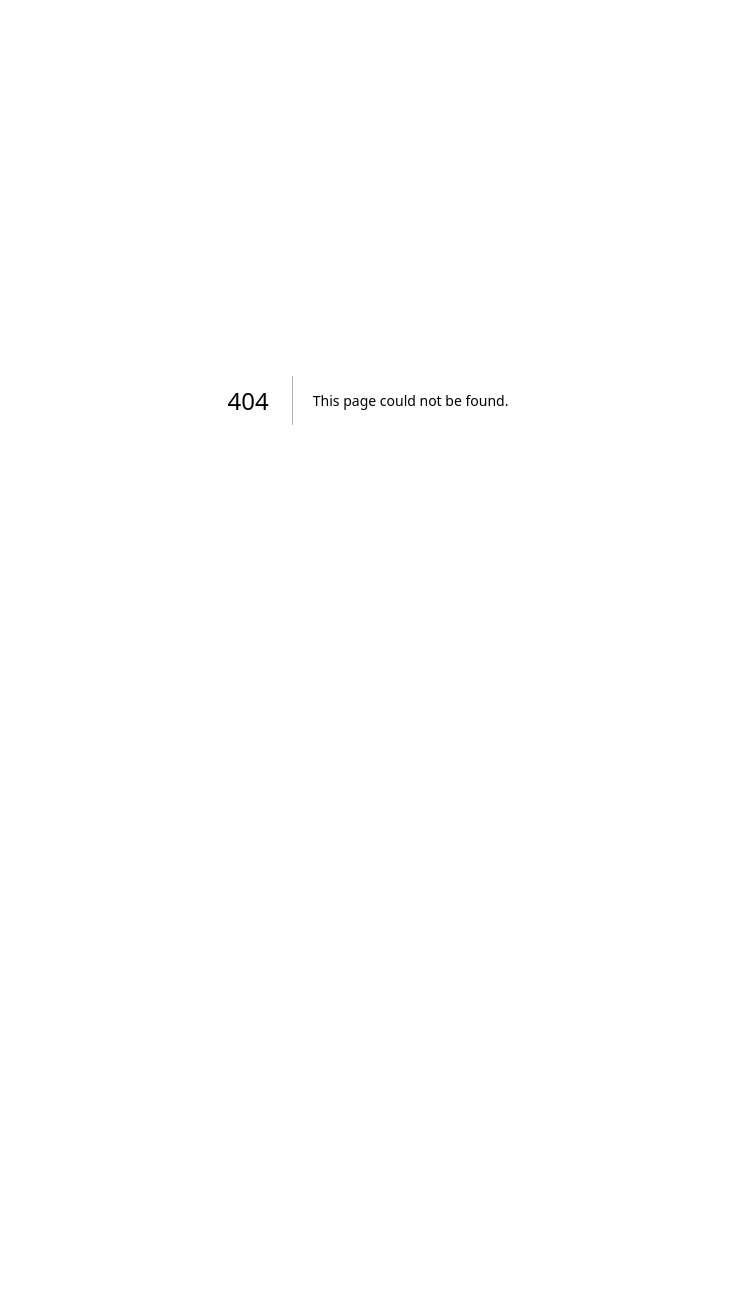
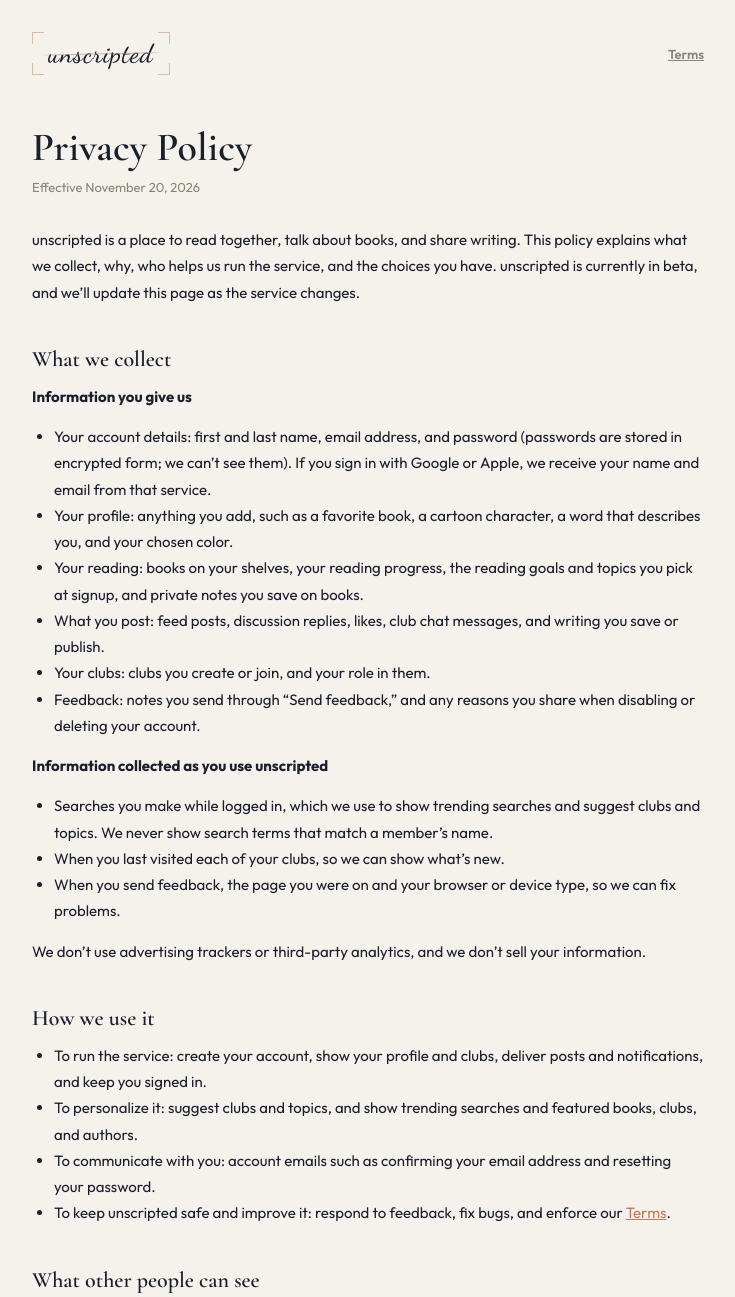
Before and after one commit to unscriptedconversations/unscripted, a Next.js app: page /privacy in a window 1280 px wide. Before the commit this address had no page. Shown: the top 1297 px of the page, without its empty margins (272-1007 px from the left). Before the commit the page ends 800 px from the top, so only its background shows below. Built offline with nearby package versions, Linux system fonts and the light colour scheme.

Commit message:
Create privacy.js

```diff
--- /dev/null
+++ b/pages/privacy.js
@@ -0,0 +1,102 @@
+import { useRouter } from 'next/router'
+import Logo from '../components/Logo'
+
+// Privacy policy. Plain-language draft written from what the site actually
+// collects — have it reviewed before relying on it. Update EFFECTIVE and the
+// sections below whenever data handling changes (e.g. turning on AI features).
+const EFFECTIVE = 'November 20, 2026'
+const CONTACT = 'unscriptedbookclub3@gmail.com'
+
+const H = ({ children }) => (
+  <h2 style={{ fontFamily: 'var(--hd)', fontSize: 22, fontWeight: 600, color: 'var(--ink)', margin: '40px 0 12px' }}>{children}</h2>
+)
+const P = ({ children }) => (
+  <p style={{ fontFamily: 'var(--ui)', fontSize: 15, color: 'var(--ink)', lineHeight: 1.75, margin: '0 0 14px' }}>{children}</p>
+)
+const UL = ({ children }) => (
+  <ul style={{ fontFamily: 'var(--ui)', fontSize: 15, color: 'var(--ink)', lineHeight: 1.75, margin: '0 0 14px', paddingLeft: 22 }}>{children}</ul>
+)
+
+export default function Privacy() {
+  const router = useRouter()
+  return (
+    <div style={{ minHeight: '100vh', background: 'var(--bg)' }}>
+      <div style={{ maxWidth: 720, margin: '0 auto', padding: '32px 24px 96px' }}>
+        <div style={{ display: 'flex', alignItems: 'center', justifyContent: 'space-between', marginBottom: 48 }}>
+          <div style={{ cursor: 'pointer' }} onClick={() => router.push('/')}><Logo /></div>
+          <a href="/terms" style={{ fontFamily: 'var(--ui)', fontSize: 13, fontWeight: 600, color: 'var(--txD)' }}>Terms</a>
+        </div>
+
+        <h1 style={{ fontFamily: 'var(--hd)', fontSize: 40, fontWeight: 600, color: 'var(--ink)', margin: '0 0 8px' }}>Privacy Policy</h1>
+        <div style={{ fontFamily: 'var(--ui)', fontSize: 13, color: 'var(--txD)', marginBottom: 32 }}>Effective {EFFECTIVE}</div>
+
+        <P>unscripted is a place to read together, talk about books, and share writing. This policy explains what we collect, why, who helps us run the service, and the choices you have. unscripted is currently in beta, and we&rsquo;ll update this page as the service changes.</P>
+
+        <H>What we collect</H>
+        <P><strong>Information you give us</strong></P>
+        <UL>
+          <li>Your account details: first and last name, email address, and password (passwords are stored in encrypted form; we can&rsquo;t see them). If you sign in with Google or Apple, we receive your name and email from that service.</li>
+          <li>Your profile: anything you add, such as a favorite book, a cartoon character, a word that describes you, and your chosen color.</li>
+          <li>Your reading: books on your shelves, your reading progress, the reading goals and topics you pick at signup, and private notes you save on books.</li>
+          <li>What you post: feed posts, discussion replies, likes, club chat messages, and writing you save or publish.</li>
+          <li>Your clubs: clubs you create or join, and your role in them.</li>
+          <li>Feedback: notes you send through &ldquo;Send feedback,&rdquo; and any reasons you share when disabling or deleting your account.</li>
+        </UL>
+        <P><strong>Information collected as you use unscripted</strong></P>
+        <UL>
+          <li>Searches you make while logged in, which we use to show trending searches and suggest clubs and topics. We never show search terms that match a member&rsquo;s name.</li>
+          <li>When you last visited each of your clubs, so we can show what&rsquo;s new.</li>
+          <li>When you send feedback, the page you were on and your browser or device type, so we can fix problems.</li>
+        </UL>
+        <P>We don&rsquo;t use advertising trackers or third-party analytics, and we don&rsquo;t sell your information.</P>
+
+        <H>How we use it</H>
+        <UL>
+          <li>To run the service: create your account, show your profile and clubs, deliver posts and notifications, and keep you signed in.</li>
+          <li>To personalize it: suggest clubs and topics, and show trending searches and featured books, clubs, and authors.</li>
+          <li>To communicate with you: account emails such as confirming your email address and resetting your password.</li>
+          <li>To keep unscripted safe and improve it: respond to feedback, fix bugs, and enforce our <a href="/terms" style={{ color: 'var(--tc)' }}>Terms</a>.</li>
+        </UL>
+
+        <H>What other people can see</H>
+        <P>Your name, profile, and anything you publish (published writing and posts) can be seen by other members. Posts, replies, and chat inside a club are visible to that club&rsquo;s members; anything in an open club may be visible to anyone who visits it. Drafts and your private book notes are shown only to you.</P>
+
+        <H>Services that help us run unscripted</H>
+        <P>We share information only as needed to operate the service, with providers that process it on our behalf:</P>
+        <UL>
+          <li><strong>Supabase</strong>: our database and sign-in system, where your account and content are stored.</li>
+          <li><strong>Vercel</strong>: hosts the website.</li>
+          <li><strong>Resend</strong>: sends account emails such as confirmations and password resets.</li>
+          <li><strong>Open Library</strong> (Internet Archive): when you search for or look up a book, the search text is sent to Open Library to find titles and covers. No account information is sent with it.</li>
+          <li><strong>Google and Apple</strong>: only if you choose to sign in with them.</li>
+        </UL>
+        <P>We may also share information if required by law, or to protect the safety of our members or the public.</P>
+        <P>unscripted does not currently use AI features on your content. If we turn any on, we&rsquo;ll update this policy first and explain what is shared.</P>
+
+        <H>Your choices</H>
+        <UL>
+          <li><strong>Edit</strong> your profile at any time.</li>
+          <li><strong>Delete</strong> your own posts, replies, and writing. Hosts can also remove posts in their clubs. When a reply that others answered is deleted, its text is erased and it shows as removed, so the replies to it stay readable.</li>
+          <li><strong>Disable</strong> your account from Settings; logging in again reactivates it.</li>
+          <li><strong>Delete</strong> your account from Settings, which removes your profile. To have your sign-in record and any remaining data removed, or to request a copy of your information, email us at <a href={`mailto:${CONTACT}`} style={{ color: 'var(--tc)' }}>{CONTACT}</a>.</li>
+        </UL>
+        <P>Depending on where you live, you may have additional rights over your information. Contact us and we&rsquo;ll help.</P>
+
+        <H>Browser storage</H>
+        <P>We store a small amount of information in your browser to keep you signed in and to make pages load faster (for example, your name in the top menu). We don&rsquo;t use it to track you across other sites. Clearing your browser&rsquo;s site data signs you out.</P>
+
+        <H>Keeping information safe and how long we keep it</H>
+        <P>We use our providers&rsquo; security protections and limit who can read or change information. No system is perfectly secure, so please use a strong, unique password. We keep your information while your account exists. When you delete something, it&rsquo;s removed from the service, though copies may remain in backups for a limited time.</P>
+
+        <H>Age requirement</H>
+        <P>unscripted is for people 18 and older. We don&rsquo;t knowingly collect information from anyone under 18. If you believe someone under 18 has an account, contact us and we&rsquo;ll remove it.</P>
+
+        <H>Changes to this policy</H>
+        <P>If we make meaningful changes, we&rsquo;ll update the date above and let members know on the site or by email.</P>
+
+        <H>Contact</H>
+        <P>Questions or requests: <a href={`mailto:${CONTACT}`} style={{ color: 'var(--tc)' }}>{CONTACT}</a></P>
+      </div>
+    </div>
+  )
+}
```
